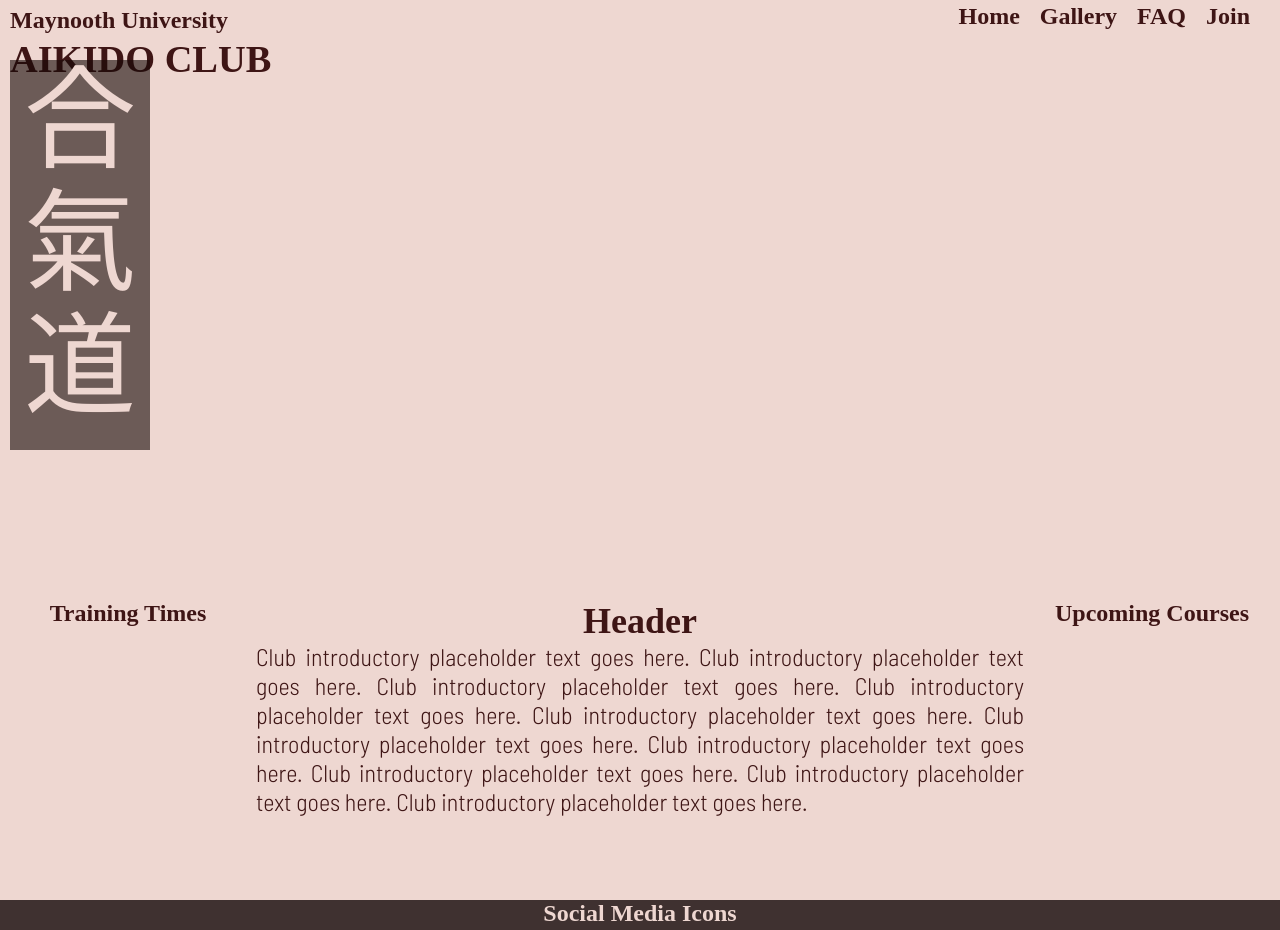
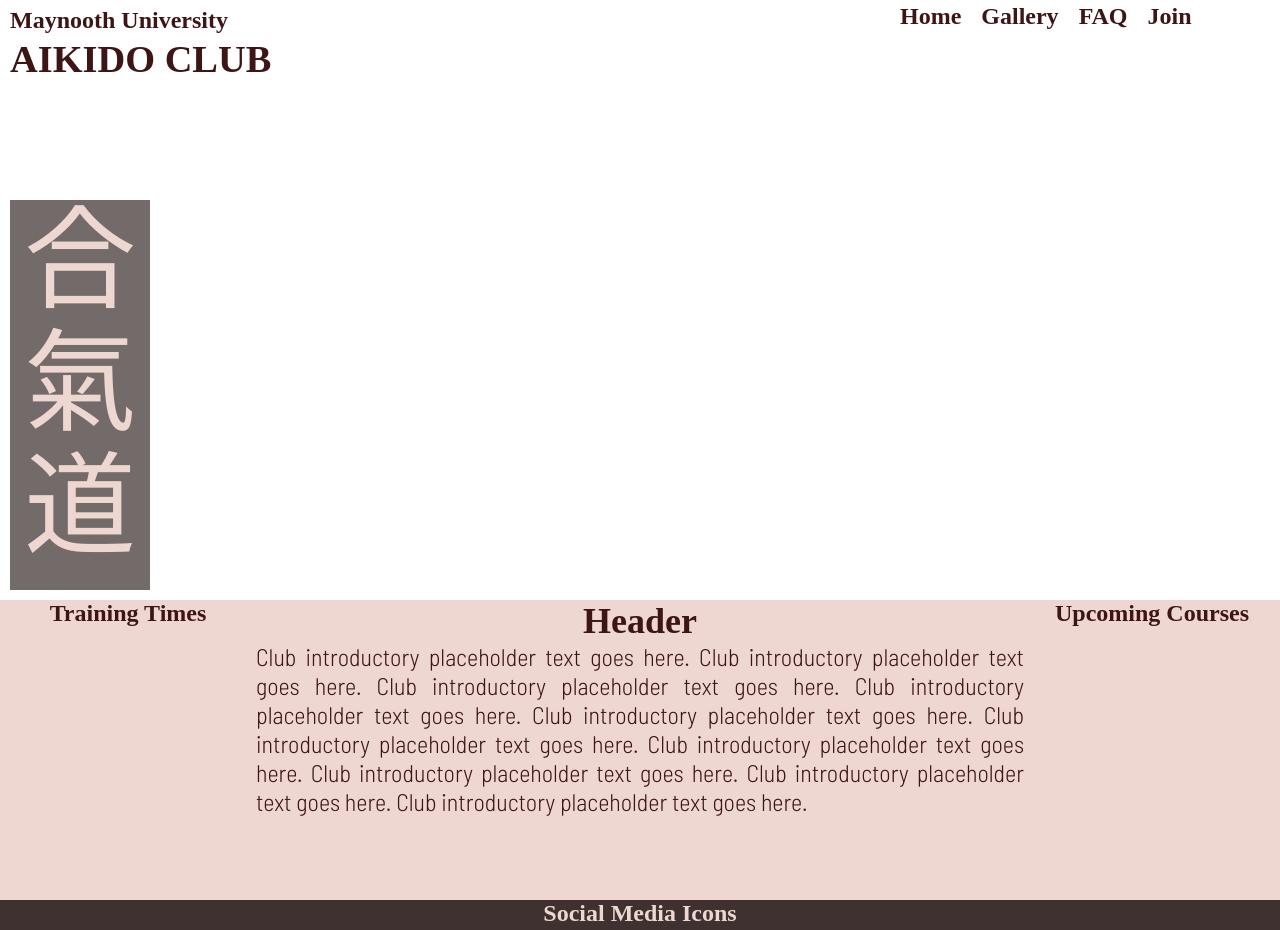
Before and after one commit to Estelindis/flex-test, a plain HTML site: page index.html in a window 1280 px wide. Drawn offline with Linux system fonts and the light colour scheme; a web font is replaced by a local one.

Commit message:
Fix kanji box position via relative parent

```diff
--- a/assets/css/style.css
+++ b/assets/css/style.css
@@ -5,7 +5,6 @@
     padding:0;
     border:0;
     color: #3e1515;
-    background-color: #eed7d1;
 }
 
 body {
@@ -40,6 +39,7 @@
 }
 
 #nav {
+    width: 370px;
     right: 10px;
     top: 3px;
     position: absolute;
@@ -66,6 +66,9 @@
     width: 100%;
     text-align: left;
     background: url('../images/hero-image.webp') no-repeat center center;
+    top: 0;
+    left: 0;
+    position:relative;
 }
 
 .header > h1, .header > h2 {
@@ -101,6 +104,15 @@
     color: #3e1515;
 }
 
+#kanji-box{
+    background-color: rgba(23, 9, 8, 0.6);
+    width: 140px;
+    height: 390px;
+    position: absolute;
+    bottom: 10px;
+    left: 10px;
+}
+
 #kanji-text{
     font-family: 'Yuji Syuku', serif;
     color: #eed7d1;
@@ -108,15 +120,6 @@
     font-size: 700%;
     line-height: 1.1;
     text-align: center;
-}
-
-#kanji-box{
-    background-color: rgba(23, 9, 8, 0.6);
-    width: 140px;
-    height: 390px;
-    position: absolute;
-    bottom: 350px;
-    left: 10px;
 }
 
 @media all and (min-width: 800px){
@@ -155,7 +158,7 @@
 
     #nav ul {
         display: flex;
-        flex-direction: row-reverse;
+        flex-direction: row;
         list-style-type: none;
         font-size: 24px;
         font-weight: bold;
```
